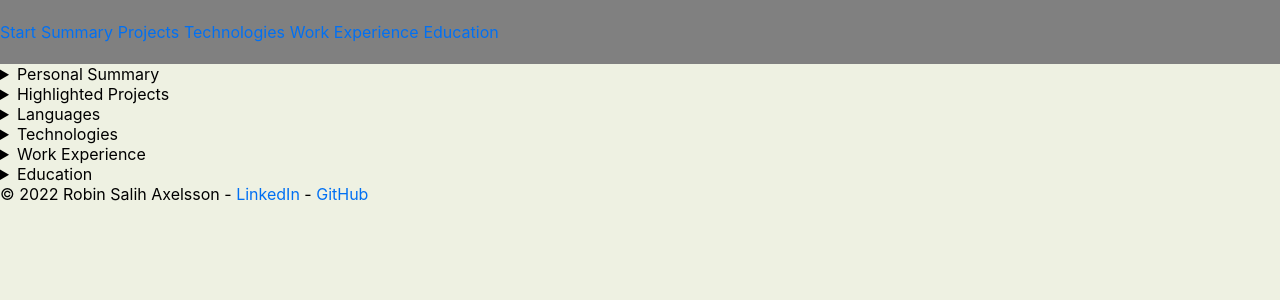
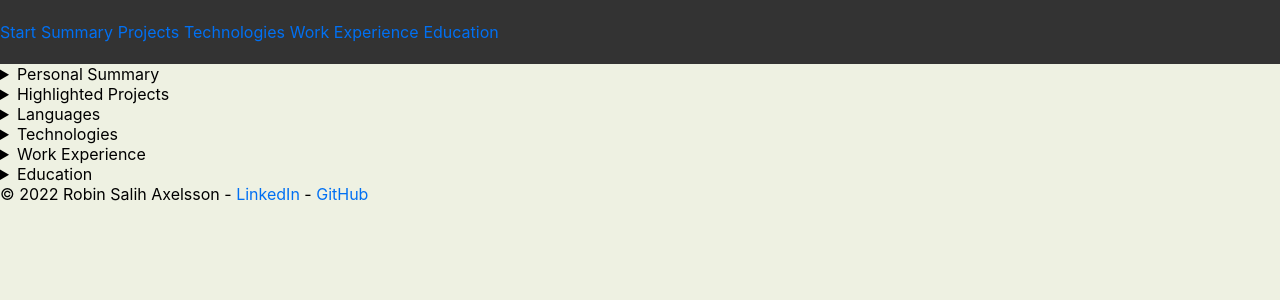
Before and after one commit to RobinAxelsson/personal-jam, a Next.js app: page / in a window 1280 px wide. Shown: the top 300 px of the page. Built offline with nearby package versions, Linux system fonts and the light colour scheme.

Commit message:
root variables colors

```diff
--- a/styles/globals.css
+++ b/styles/globals.css
@@ -1,5 +1,8 @@
 :root {
   --screen-small-px: 520px;
+  --clr-primary: hsl(228, 39%, 23%);
+  --clr-dark-accent: #333333;
+  --clr-light-accent: #0070f3;
 }
 
 * {
@@ -27,7 +30,7 @@ ul {
 }
 
 a {
-  color: #0070f3;
+  color: var(--clr-light-accent);
   text-decoration: none;
 }
 
@@ -38,7 +41,7 @@ a:hover {
 header {
   display: flex;
   align-items: center;
-  background-color: gray;
+  background-color: var(--clr-dark-accent);
   border-width: 0px;
   min-height: 4rem;
 }
@@ -49,6 +52,8 @@ nav ul {
   column-gap: 0.3rem;
   padding-inline-start: 0px;
 }
+
+
 
 /* @media (min-width: var(--screen-small-px)) {
   nav ul {
```
